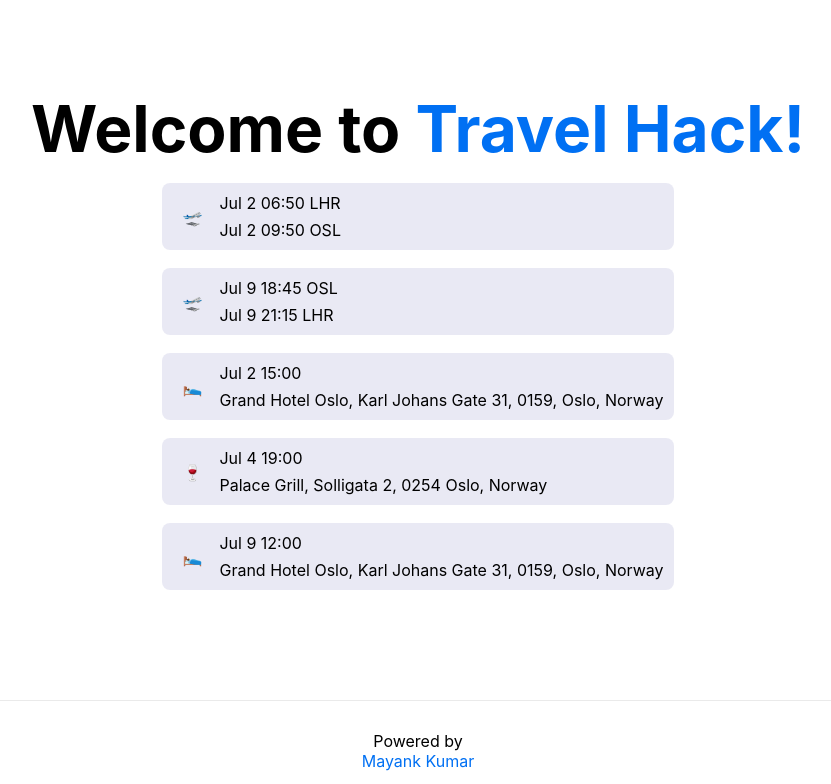
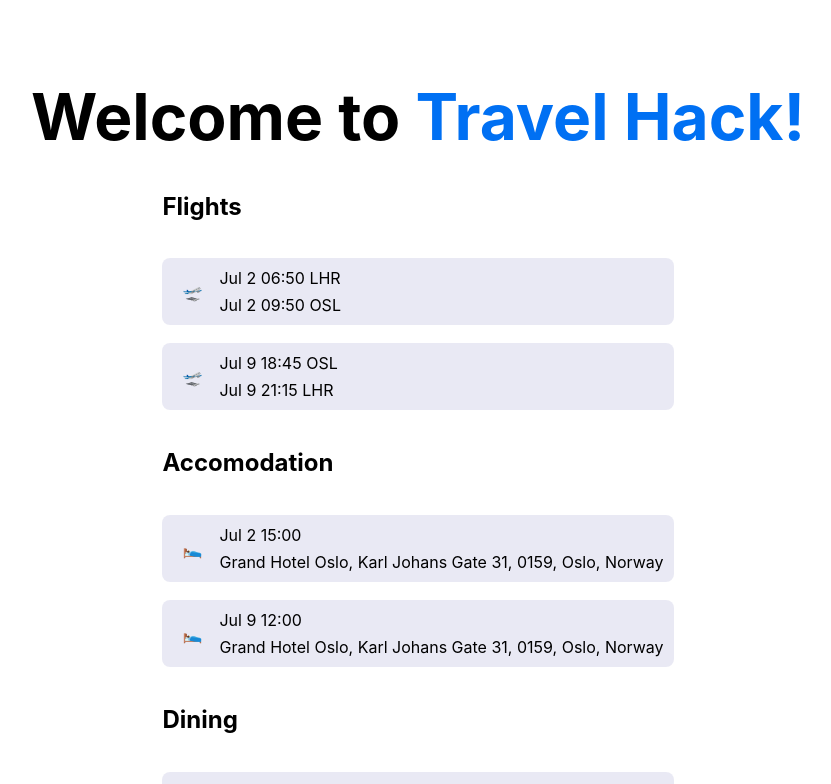
Before and after one commit to mayank-kr/TravelHack, a Next.js app: page / in a window 1280 px wide. Shown: the top 784 px of the page, without its empty margins (222-1053 px from the left). Built offline with nearby package versions, Linux system fonts and the light colour scheme.

Commit message:
Added section labels

```diff
--- a/components/itenerary.js
+++ b/components/itenerary.js
@@ -7,6 +7,7 @@
     return (
         <>
             <div className="itenerary">
+                <h2>Flights</h2>
             {itenerary.flights.map(flights =>(
                 <Flight
                 departureTime={flights.departureTime}
@@ -18,6 +19,7 @@
                 />
                 ))}
 
+                <h2>Accomodation</h2>
             {itenerary.accomodation.map(place=>(
                 <AccomodationCheckIn
                 startDate={place.startDate}
@@ -27,6 +29,17 @@
                 />
                 ))}
 
+
+            {itenerary.accomodation.map(place=>(
+                <AccomodationCheckOut
+                    endDate={place.endDate}
+                    checkOutTime={place.checkOutTime}
+                    name={place.name}
+                    address={place.address}
+                />
+            ))}
+
+                <h2>Dining</h2>
             {itenerary.restaurants.map(restaurant=>(
                 <Restaurant
                     time={restaurant.time}
@@ -37,14 +50,6 @@
                 />
             ))}
 
-            {itenerary.accomodation.map(place=>(
-                <AccomodationCheckOut
-                    endDate={place.endDate}
-                    checkOutTime={place.checkOutTime}
-                    name={place.name}
-                    address={place.address}
-                />
-            ))}
 
             </div>
 
```
Lines whose indentation alone changed are shown as unchanged.
